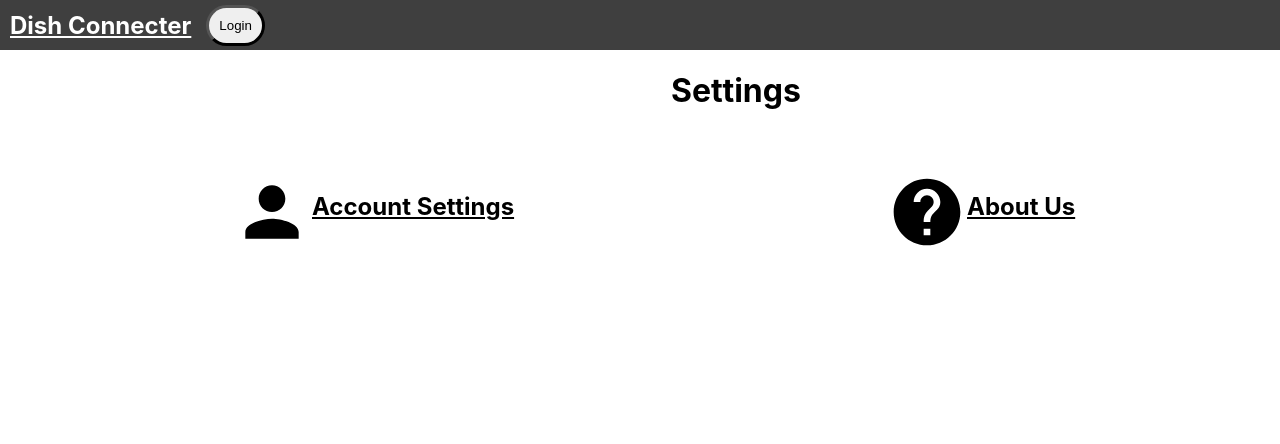
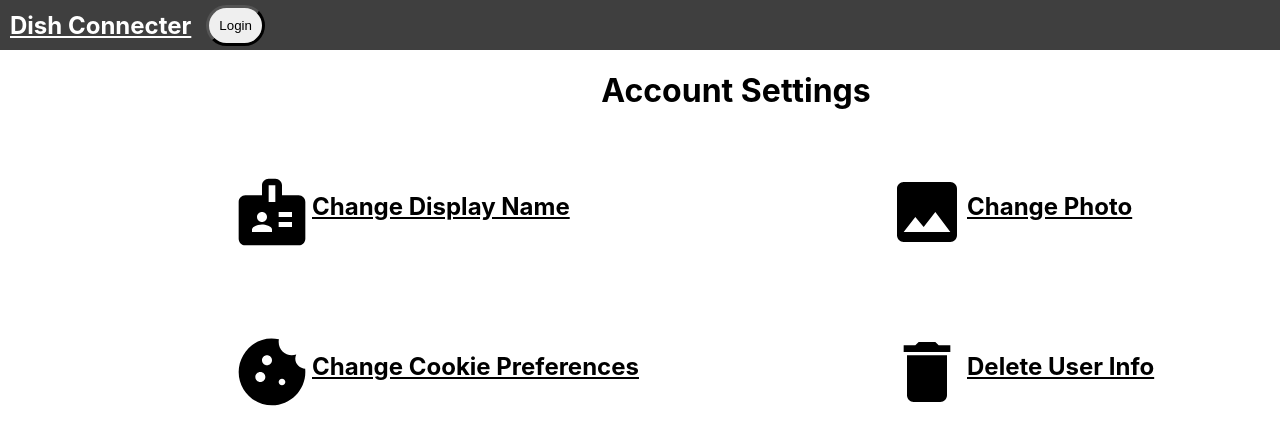
Before and after one commit to efeharmankaya/dish-connecter, a React (Create React App) app in the folder app/: page /settings in a window 1280 px wide. Shown: the top 444 px of the page. Built offline with nearby package versions, Linux system fonts and the light colour scheme; no server answers; the HTML template or start-up script is replaced by a standard one.

Commit message:
Made basic Profile

```diff
--- /dev/null
+++ b/app/src/components/profile/Profile.component.tsx
@@ -0,0 +1,47 @@
+import "./profile.css"
+import { getAuth } from "firebase/auth";
+import { Person } from "@mui/icons-material";
+
+export const Profile = () => {
+    const auth = getAuth()
+
+
+
+
+   /* const [user, setUser] = useState()
+
+    useEffect(() => {
+        if(!loggedIn){return}
+        fetch('/profile', {
+        method: 'POST',
+        headers: { "Content-type": "application/json; charset=UTF-8" },
+        body: JSON.stringify({ids : thisUser})
+    })
+        .then((resp) => resp.json())
+        .then((data) => {
+            console.log("/get-recipes: ", data);
+            if (data.success) {
+                setUser(data.data)
+
+            } else {
+                console.error("/login response error: ", data);
+            }
+        })
+    }, [loggedIn, thisUser])
+
+
+    <img src={auth.currentUser?.photoURL} alt="You have no photo" ></img>
+
+    */
+
+    return(<div >
+<h1>Profile</h1>
+<br></br>
+<div className="profile-container">
+<h2>Details:</h2>
+<h3>Name:</h3> {auth.currentUser?.displayName}
+<h3>Email:</h3>{auth.currentUser?.email}
+<h3>Photo:</h3><div className='user-photo-container'>
+  {auth.currentUser?.photoURL ? <img src={auth.currentUser.photoURL} alt="Sometheing went wrong"/> : <Person/>}
+</div></div> </div>)
+}
--- /dev/null
+++ b/app/src/components/profile/profile.css
@@ -0,0 +1,10 @@
+.profile-container{
+    margin-left: 100px;
+
+}
+img{
+    width:200px;
+    max-width: 200%;
+    border-radius: 25%;
+
+}
--- a/app/src/components/settings/Account.component.tsx
+++ b/app/src/components/settings/Account.component.tsx
@@ -6,18 +6,18 @@ import CookieIcon from '@mui/icons-material/Cookie';
 import DeleteIcon from '@mui/icons-material/Delete';
 
 export const Account = () =>{
-   return( <div><h1>Account</h1>
+   return( <div><h1>Account Settings</h1>
 <div className="larger-container">
-<Link style={{color: "black"}} to="/"><div className="settings-container"><BadgeIcon sx={{ fontSize: 80 }} />
+<Link style={{color: "black"}} to="/"><div className="account-container"><BadgeIcon sx={{ fontSize: 80 }} />
                <h2>Change Display Name</h2></div> </Link>
 
-               <Link style={{color: "black"}} to="/"><div className="settings-container"><InsertPhotoIcon sx={{ fontSize: 80 }}/>  <h2>Change Photo</h2></div></Link>
+               <Link style={{color: "black"}} to="/"><div className="account-container"><InsertPhotoIcon sx={{ fontSize: 80 }}/>  <h2>Change Photo</h2></div></Link>
 
                </div>
                <div className="larger-container">
-               <Link style={{color: "black"}} to="/"><div className="settings-container"><CookieIcon sx={{ fontSize: 80 }}/> <h2>Change Cookie Preferences</h2></div></Link>
+               <Link style={{color: "black"}} to="/"><div className="account-container"><CookieIcon sx={{ fontSize: 80 }}/> <h2>Change Cookie Preferences</h2></div></Link>
 
-               <Link style={{color: "black"}} to="/"><div className="settings-container"><DeleteIcon sx={{ fontSize: 80 }}/>  <h2>Delete User Info</h2></div></Link>
+               <Link style={{color: "black"}} to="/"><div className="account-container"><DeleteIcon sx={{ fontSize: 80 }}/>  <h2>Delete User Info</h2></div></Link>
                </div>
    </div>
 
--- a/app/src/components/sideNav/SideNav.component.tsx
+++ b/app/src/components/sideNav/SideNav.component.tsx
@@ -4,6 +4,7 @@ import BookmarksIcon from '@mui/icons-material/Bookmarks';
 import { Link } from "react-router-dom";
 import ManageSearchIcon from '@mui/icons-material/ManageSearch';
 import { SettingsApplications } from "@mui/icons-material";
+import { Person } from "@mui/icons-material";
 
 export const SideNav = () => {
     const loggedIn = useSelector(loggedInSelector);
@@ -16,6 +17,10 @@ export const SideNav = () => {
 
             <Link style={{color: "black"}} to="/recipe"> <h4>Search Recipes</h4></Link>
 
+            <Link style={{color: "black"}} to="/profile">  <Person sx={{ fontSize: 60, marginTop: "20px", marginBottom: "5px"}} />
+            </Link>
+            <Link style={{color: "black"}} to="/profile"> <h4>Account</h4></Link>
+
             <Link style={{color: "black"}} to="/bookmarks"> <BookmarksIcon sx={{ fontSize: 60, marginTop: "20px", marginBottom: "5px"}}/>
             </Link>
             <Link style={{color: "black"}} to="/bookmarks"><h4>Bookmarks</h4></Link>
--- a/app/src/components/workspace/Workspace.component.tsx
+++ b/app/src/components/workspace/Workspace.component.tsx
@@ -3,9 +3,10 @@ import { Bookmarks } from "../bookmarks/Bookmarks.component";
 import { Home } from "../home/Home.component";
 import { Recipe } from "../recipe/Recipe.component";
 import { RecipeSearch } from "../recipe/RecipeSearch.component";
-import { Settings } from "../settings/Settings.component";
+
 import { AboutUs } from "../settings/AboutUs.component";
 import { Account } from "../settings/Account.component";
+import { Profile } from "../profile/Profile.component";
 
 export const Workspace = () => {
     return (
@@ -15,9 +16,9 @@ export const Workspace = () => {
                 <Route path={"/recipe"} Component={RecipeSearch} />
                 <Route path={"/recipe/:id"} Component={Recipe} />
                 <Route path={"/bookmarks"} Component={Bookmarks} />
-                <Route path={"/settings"} Component={Settings} />
                 <Route path={"/aboutUs"} Component={AboutUs}/>
-                <Route path={"/account"} Component={Account}/>
+                <Route path={"/settings"} Component={Account}/>
+                <Route path={"/profile"} Component={Profile}/>
             </Routes>
         </div>
     );
```
